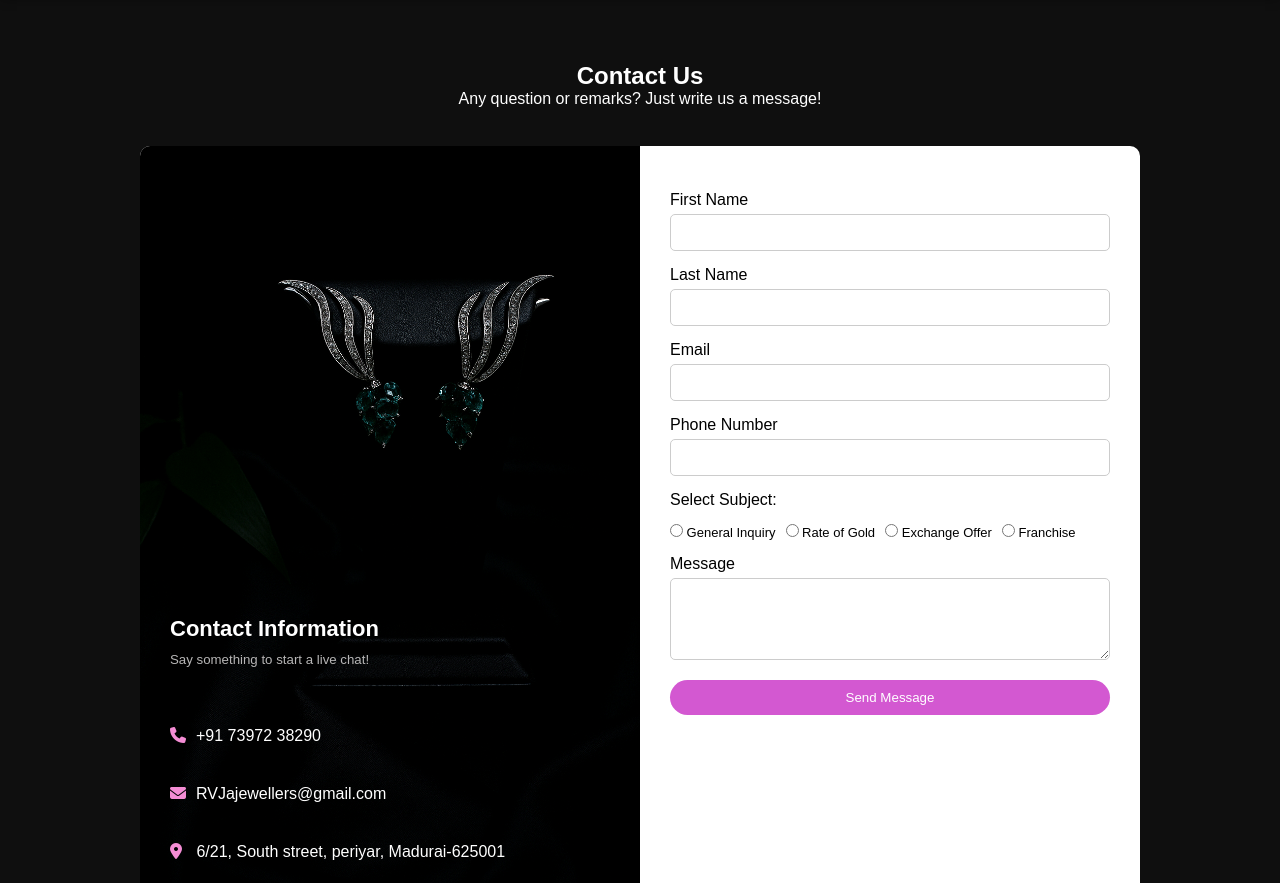
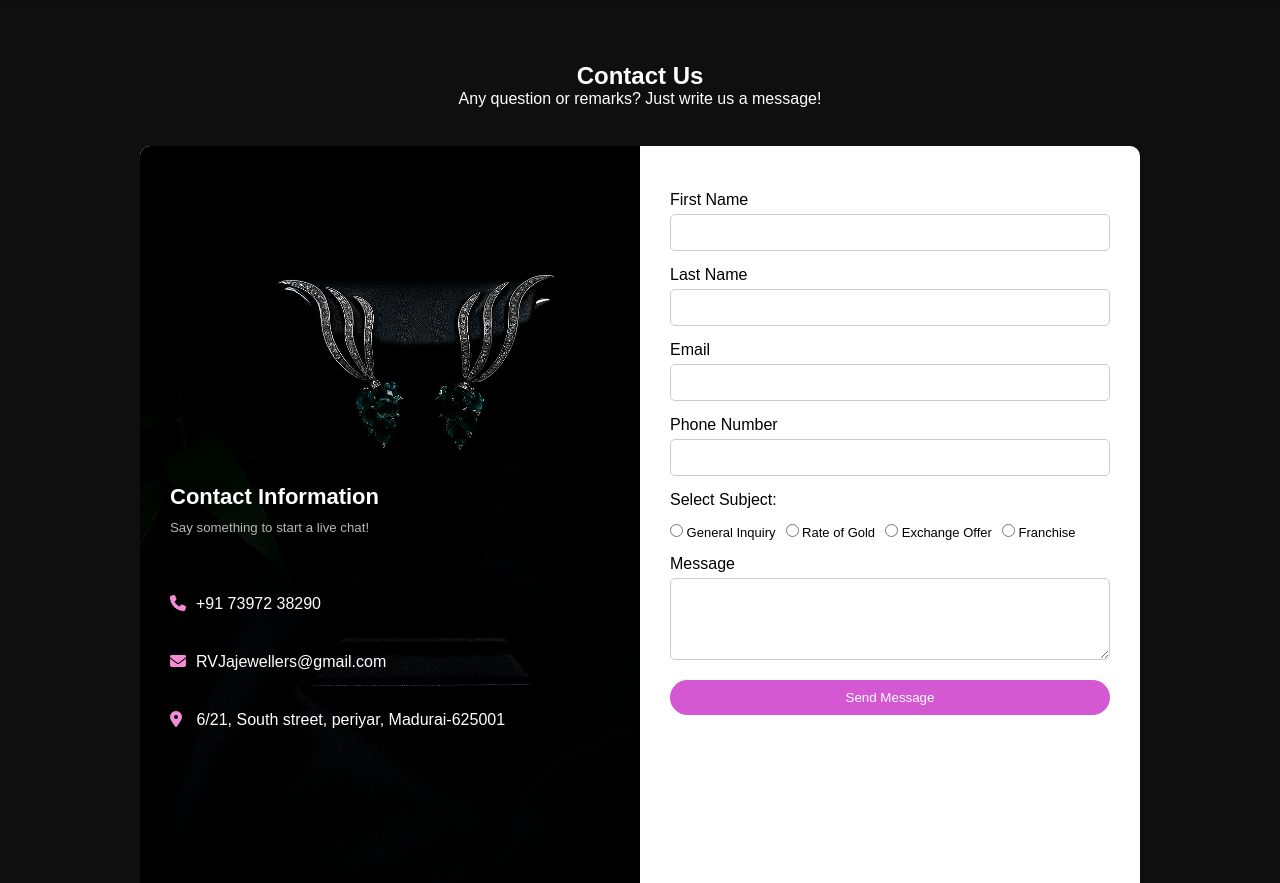
Before and after one commit to Arsad-Bukshan/Jewellery, a plain HTML site: page contact.html in a window 1280 px wide. Shown: the part 69-952 px from the top of the page. Drawn offline with nearby package versions, Linux system fonts and the light colour scheme.

Commit message:
version 11

```diff
--- a/css/contact.css
+++ b/css/contact.css
@@ -34,7 +34,7 @@
         justify-content: center;
         align-items: start;
         flex-direction: column;
-        margin-top: 100%;
+        margin-top: 70%;
 
     }
 
```
